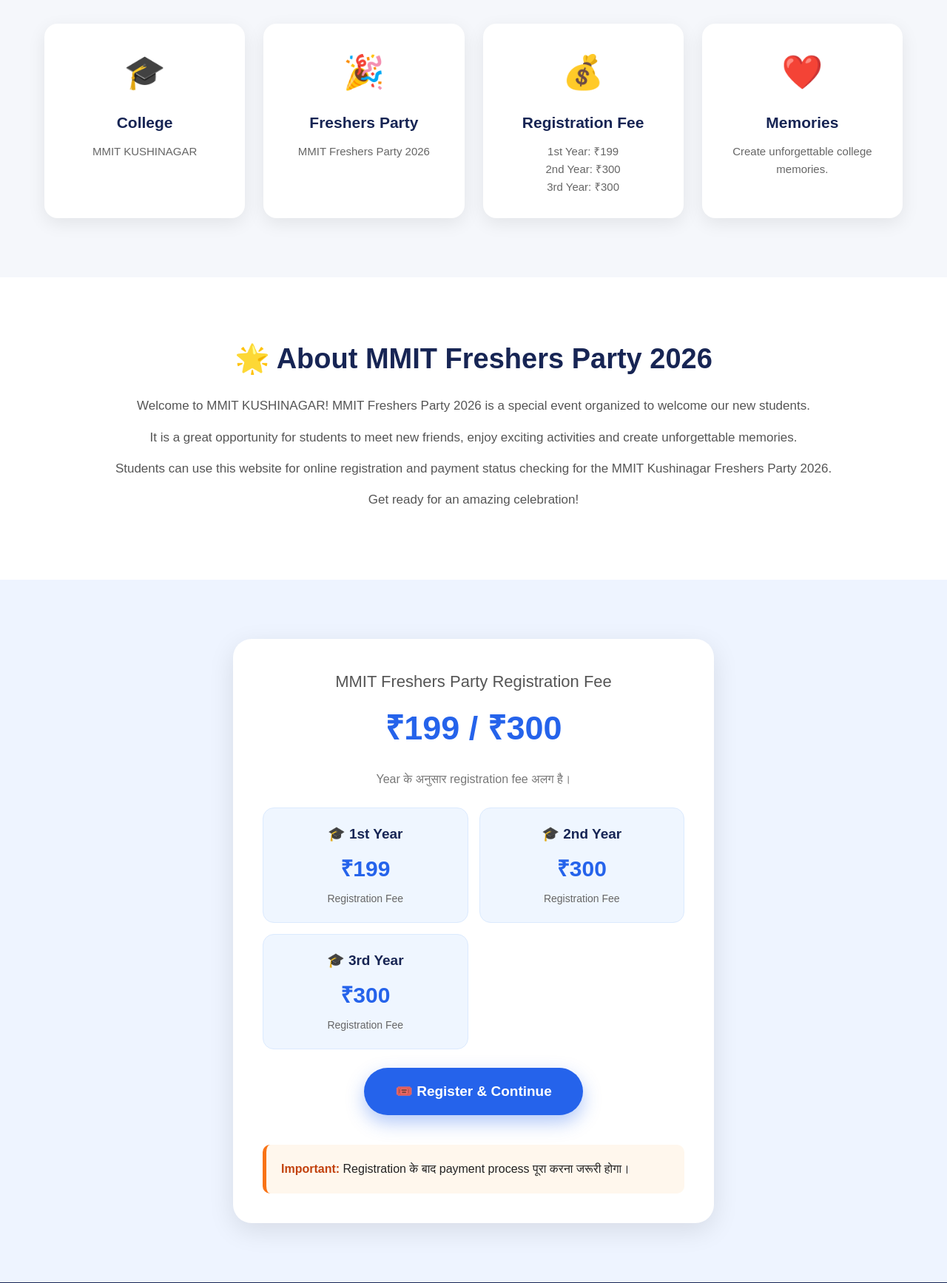
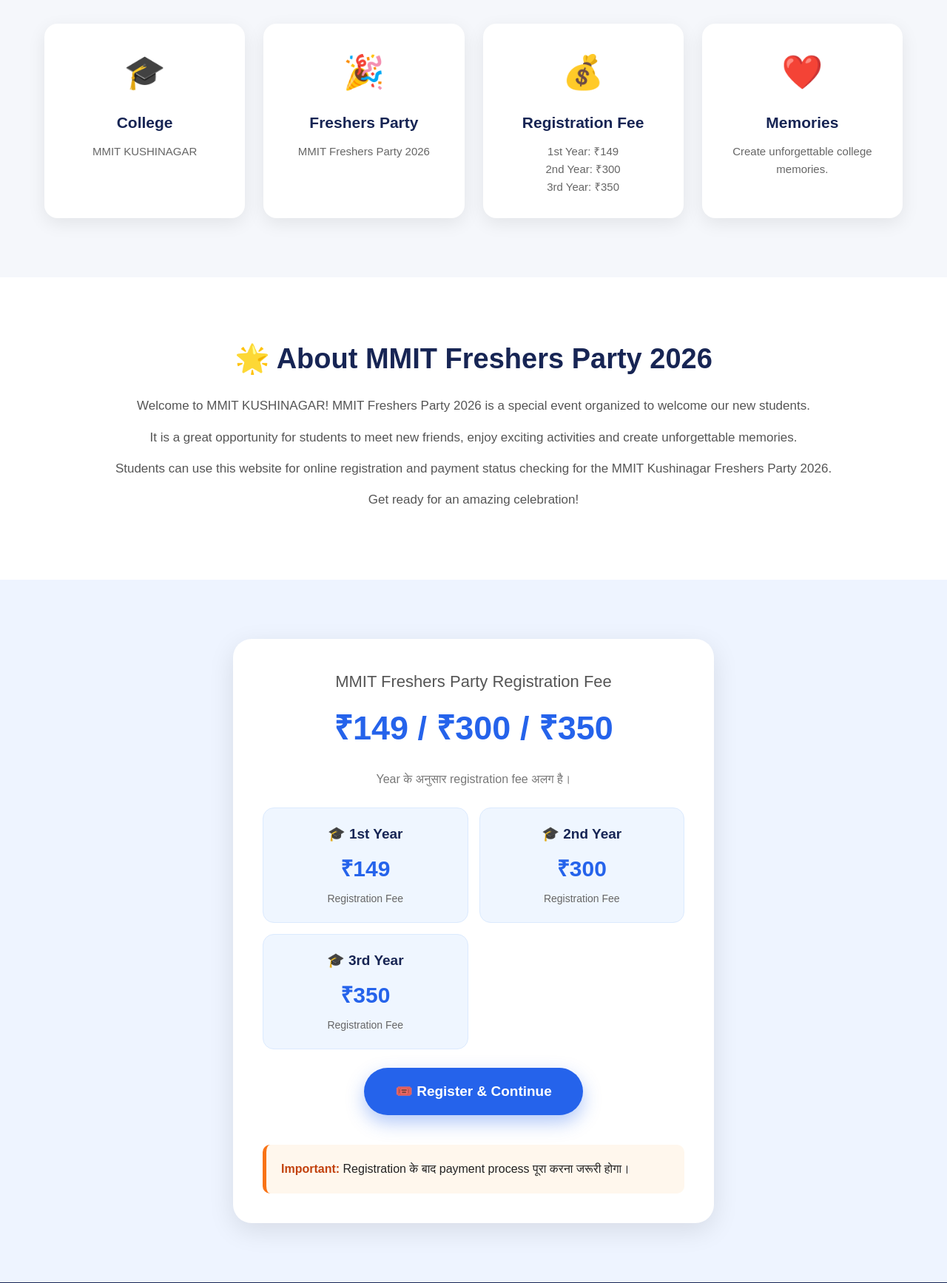
Before and after one commit to rajnish740/MMIT-Freshers-Party, a Flask app: page / in a window 1280 px wide. Shown: the part 1491-3226 px from the top of the page at 74% size. Run offline with Flask 3, Linux system fonts and the light colour scheme; some libraries are stand-ins or nearby versions.

Commit message:
Update student payment amounts

```diff
--- a/templates/index.html
+++ b/templates/index.html
@@ -1264,11 +1264,11 @@
                 </h3>
 
                 <p>
-                    1st Year: ₹199
+                    1st Year: ₹149
                     <br>
                     2nd Year: ₹300
                     <br>
-                    3rd Year: ₹300
+                    3rd Year: ₹350
                 </p>
 
             </div>
@@ -1389,7 +1389,7 @@
 
             <div class="fee">
 
-                ₹199 / ₹300
+                ₹149 / ₹300 / ₹350
 
             </div>
 
@@ -1415,7 +1415,7 @@
                     </h3>
 
                     <div class="amount">
-                        ₹199
+                        ₹149
                     </div>
 
                     <p>
@@ -1449,7 +1449,7 @@
                     </h3>
 
                     <div class="amount">
-                        ₹300
+                        ₹350
                     </div>
 
                     <p>
```
Also changed, not shown: templates/register.html (+11 -12 lines).
